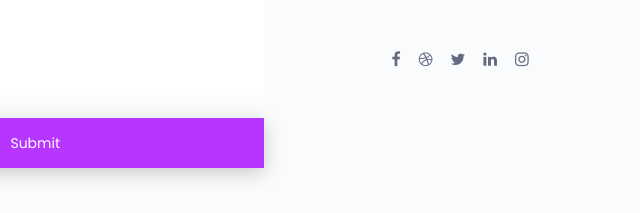
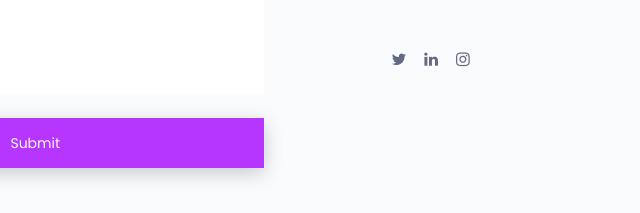
Before and after one commit to saurkolt/SaurabhKolte, a plain HTML site: page SAURABH_KOLTE/index.html in a window 1280 px wide. Shown: the part 4704-4917 px from the top of the page, 361-1001 px from the left. Drawn offline with nearby package versions, Linux system fonts and the light colour scheme.

Commit message:
Update index.html

```diff
--- a/SAURABH_KOLTE/index.html
+++ b/SAURABH_KOLTE/index.html
@@ -15,7 +15,7 @@
         <title>Saurabh Kolte Profile</title>
 
         <!-- For favicon png -->
-		<link rel="shortcut icon" type="image/icon" href="assets/logo/favicon.png"/>
+		<link rel="shortcut icon" type="image/icon" href="https://t3.ftcdn.net/jpg/03/02/63/58/360_F_302635899_5vymSQOlTKKioY5aYxbP3SHrpFC2IiDE.jpg"/>
 
         <!--font-awesome.min.css-->
         <link rel="stylesheet" href="assets/css/font-awesome.min.css">
@@ -897,11 +897,11 @@
 								</div><!--/.contact-adress-->
 								<div class="hm-foot-icon">
 									<ul>
-										<li><a href="#"><i class="fa fa-facebook"></i></a></li><!--/li-->
-										<li><a href="#"><i class="fa fa-dribbble"></i></a></li><!--/li-->
-										<li><a href="#"><i class="fa fa-twitter"></i></a></li><!--/li-->
-										<li><a href="#"><i class="fa fa-linkedin"></i></a></li><!--/li-->
-										<li><a href="#"><i class="fa fa-instagram"></i></a></li><!--/li-->
+										<!--<li><a href="#"><i class="fa fa-facebook"></i></a></li>/li-->
+										<!--<li><a href="#"><i class="fa fa-dribbble"></i></a></li>/li-->
+										<li><a href="https://twitter.com/SaurabhKolte11"><i class="fa fa-twitter"></i></a></li><!--/li-->
+										<li><a href="https://www.linkedin.com/in/saurabh-kolte-a94242268/"><i class="fa fa-linkedin"></i></a></li><!--/li-->
+										<li><a href="https://www.instagram.com/saurabhkolte783/"><i class="fa fa-instagram"></i></a></li><!--/li-->
 									</ul><!--/ul-->
 								</div><!--/.hm-foot-icon-->
 							</div><!--/.single-contact-box-->
```
